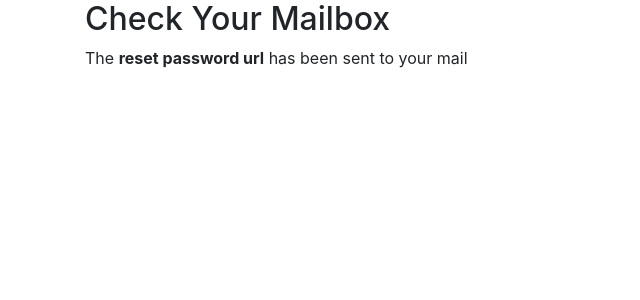
After one commit to sina-rastgouyan/django_course_bookstore_project, a Django app: template templates/registration/password_reset_done.html in a window 1280 px wide. The commit adds this page. Shown: the top 300 px of the page, without its empty margins (0-640 px from the left). Run offline with Django 4.2, Linux system fonts and the light colour scheme; the template is opened without the code that fills it, so the values that code supplies are empty.

Commit message:
The 'password_reset_done' page crated to aware user to check he/she's mail-box to click on url which sent to reset password.

```diff
--- /dev/null
+++ b/templates/registration/password_reset_done.html
@@ -0,0 +1,7 @@
+{% extends '_base.html' %}
+
+{% block page_title %}Message{% endblock %}
+{% block content %}
+    <h2 class='btn-4'>Check Your Mailbox</h2>
+    <p>The <b>reset password url</b> has been sent to your mail</p>
+{% endblock %}
--- a/templates/registration/password_reset_form.html
+++ b/templates/registration/password_reset_form.html
@@ -5,7 +5,6 @@
 {% block content %}
     <form class='mt-3' action='' method='post'>
         {% csrf_token %}
-
         {{form|crispy}}
         <button type='submit' class='btn btn-info mt-3'>Send Mail</button>
     </form>
```
